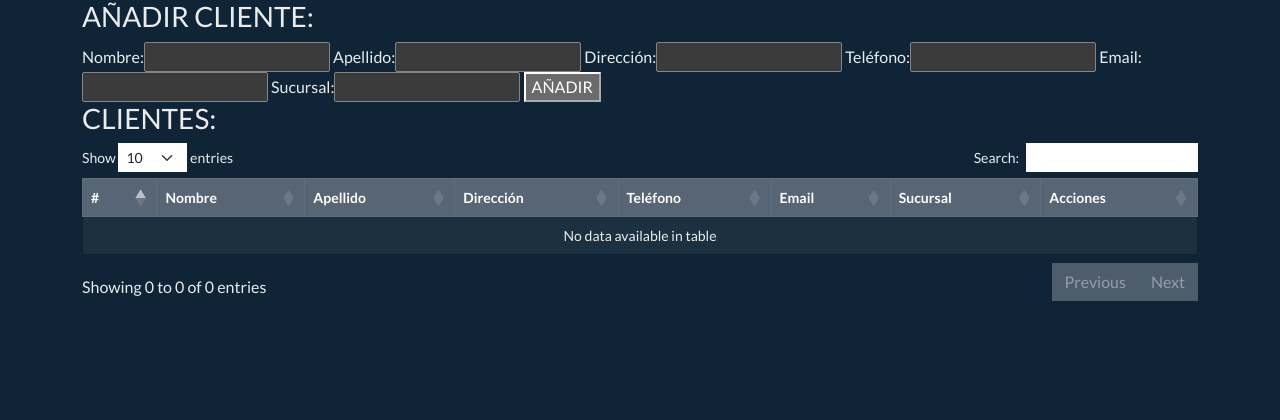
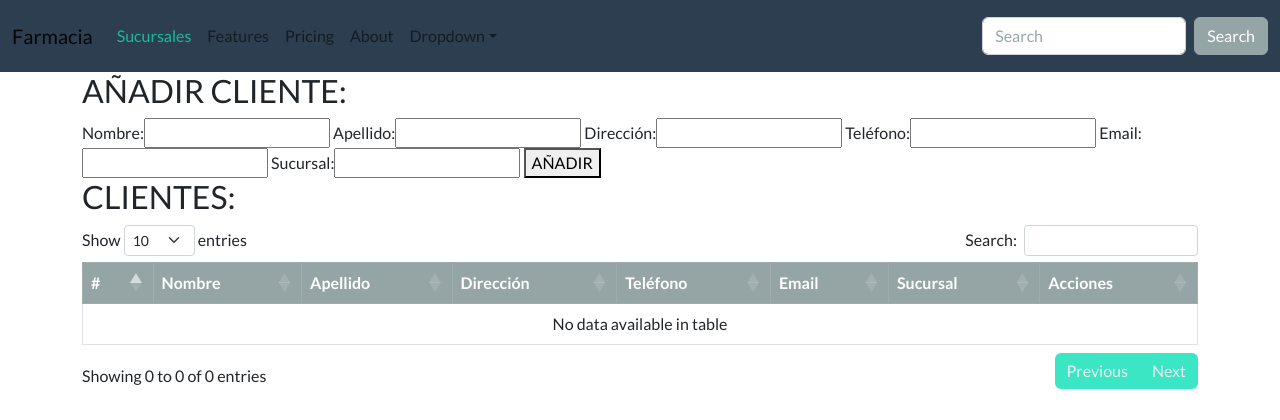
Before and after one commit to felix-gy/Pharmacy-web-app, a Flask app: page /clientes in a window 1280 px wide. Shown: the top 420 px of the page. Run offline with Flask 2, Linux system fonts and the light colour scheme; data that the repository does not hold is empty; some libraries are stand-ins or nearby versions.

Commit message:
change theme

```diff
--- a/app/templates/base.html
+++ b/app/templates/base.html
@@ -5,13 +5,53 @@
 	<meta name="viewport" content="width=device-width, initial-scale=1">
 	<title>{{ the_title }}</title>
   <!-- Bootstrap CSS -->
-  <link rel="stylesheet" href="https://bootswatch.com/5/superhero/bootstrap.min.css">
+  <link rel="stylesheet" href="https://bootswatch.com/5/flatly/bootstrap.min.css">
   <!-- Datatables CSS -->
   <link rel="stylesheet" href="https://cdn.datatables.net/1.13.5/css/dataTables.bootstrap5.min.csss">
   {% block customCSS %}
   {% endblock %}
 </head>
 <body>
+  <nav class="navbar navbar-expand-lg bg-primary" data-bs-theme="dark">
+    <div class="container-fluid">
+      <a class="navbar-brand" href="#">Farmacia</a>
+      <button class="navbar-toggler" type="button" data-bs-toggle="collapse" data-bs-target="#navbarColor01" aria-controls="navbarColor01" aria-expanded="false" aria-label="Toggle navigation">
+        <span class="navbar-toggler-icon"></span>
+      </button>
+      <div class="collapse navbar-collapse" id="navbarColor01">
+        <ul class="navbar-nav me-auto">
+          <li class="nav-item">
+            <a class="nav-link active" href="#">Sucursales
+              <span class="visually-hidden">(current)</span>
+            </a>
+          </li>
+          <li class="nav-item">
+            <a class="nav-link" href="#">Features</a>
+          </li>
+          <li class="nav-item">
+            <a class="nav-link" href="#">Pricing</a>
+          </li>
+          <li class="nav-item">
+            <a class="nav-link" href="#">About</a>
+          </li>
+          <li class="nav-item dropdown">
+            <a class="nav-link dropdown-toggle" data-bs-toggle="dropdown" href="#" role="button" aria-haspopup="true" aria-expanded="false">Dropdown</a>
+            <div class="dropdown-menu">
+              <a class="dropdown-item" href="#">Action</a>
+              <a class="dropdown-item" href="#">Another action</a>
+              <a class="dropdown-item" href="#">Something else here</a>
+              <div class="dropdown-divider"></div>
+              <a class="dropdown-item" href="#">Separated link</a>
+            </div>
+          </li>
+        </ul>
+        <form class="d-flex">
+          <input class="form-control me-sm-2" type="search" placeholder="Search">
+          <button class="btn btn-secondary my-2 my-sm-0" type="submit">Search</button>
+        </form>
+      </div>
+    </div>
+  </nav>
   <div class="container">
     {% block body %}
     {% endblock %}
```
